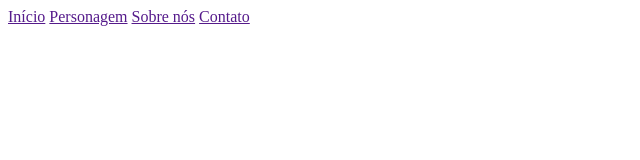
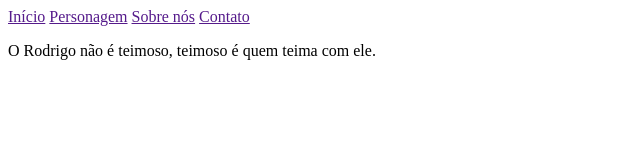
Before and after one commit to RodrigoDiniz1/projeto01, a plain HTML site: page index.html in a window 1280 px wide. Shown: the whole page, without its empty margins (0-640 px from the left). Drawn offline with Linux system fonts and the light colour scheme.

Commit message:
update01

```diff
--- a/index.html
+++ b/index.html
@@ -8,6 +8,7 @@
 
 </head>
 
+<body>
     <header>
 
         <a href=""> Início</a>
@@ -16,9 +17,6 @@
         <a href=""> Contato</a>
 
     </header>
-
-
-<body>
-
+    <p>O Rodrigo não é teimoso, teimoso é quem teima com ele.</p>
 </body>
 </html>
```
Lines whose indentation alone changed are shown as unchanged.
